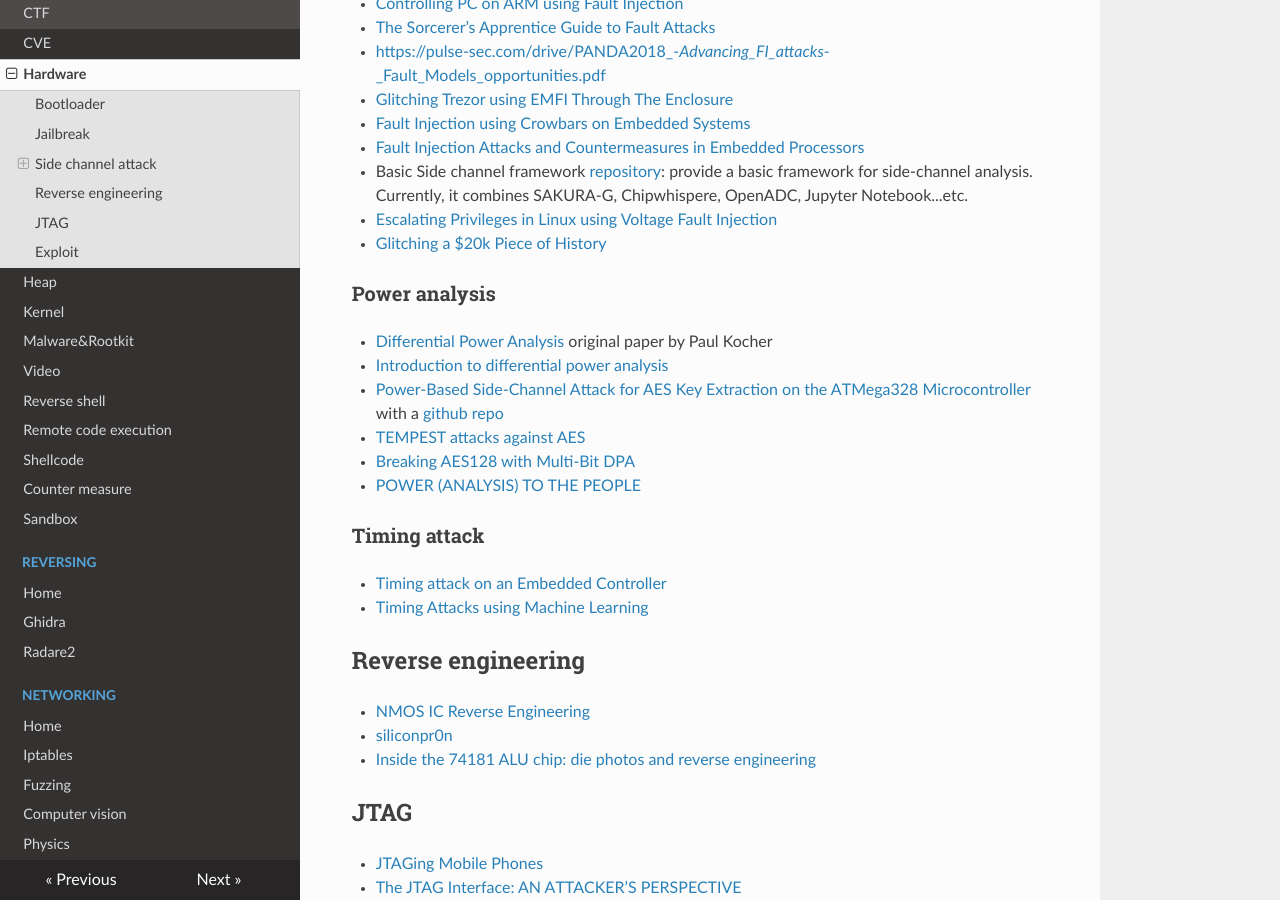
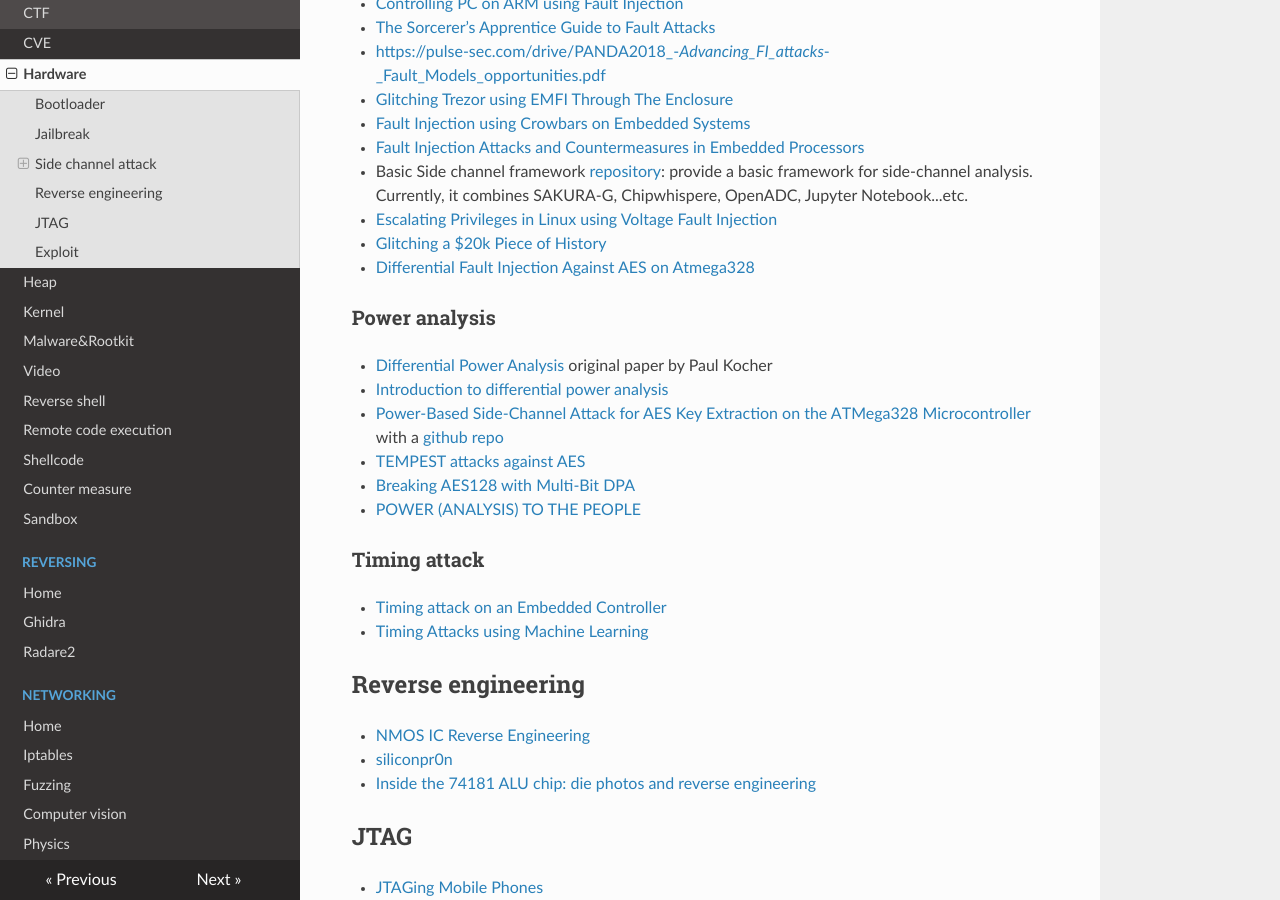
Before and after one commit to gipi/low-level, an MkDocs documentation site: the page built from docs/security/hardware.md, in a window 1280 px wide and 900 px high, scrolled down 2450 px. Built offline with MkDocs 1.6.1, drawn with Linux system fonts in a browser that asks for light colours; nearby versions of some CDN libraries; old or Windows-style settings are respelled for this version of MkDocs.

Commit message:
Update hardware.md

```diff
--- a/docs/security/hardware.md
+++ b/docs/security/hardware.md
@@ -99,6 +99,7 @@ the effects of Clock Glitches on 8-bit MCUs](https://pdfs.semanticscholar.org/0b
  - Basic Side channel framework [repository](https://github.com/phonchi/Basic-Side-Channel-Framework): provide a basic framework for side-channel analysis. Currently, it combines SAKURA-G, Chipwhispere, OpenADC, Jupyter Notebook...etc.
  - [Escalating Privileges in Linux using Voltage Fault Injection](https://www.riscure.com/uploads/2017/10/Riscure_Whitepaper_Escalating_Privileges_in_Linux_using_Fault_Injection.pdf)
  - [Glitching a $20k Piece of History](https://yifan.lu/2019/08/16/glitching-a-20k-piece-of-history/)
+ - [Differential Fault Injection Against AES on Atmega328](https://rot256.io/post/glitch/)
 
 
 ### Power analysis
```
